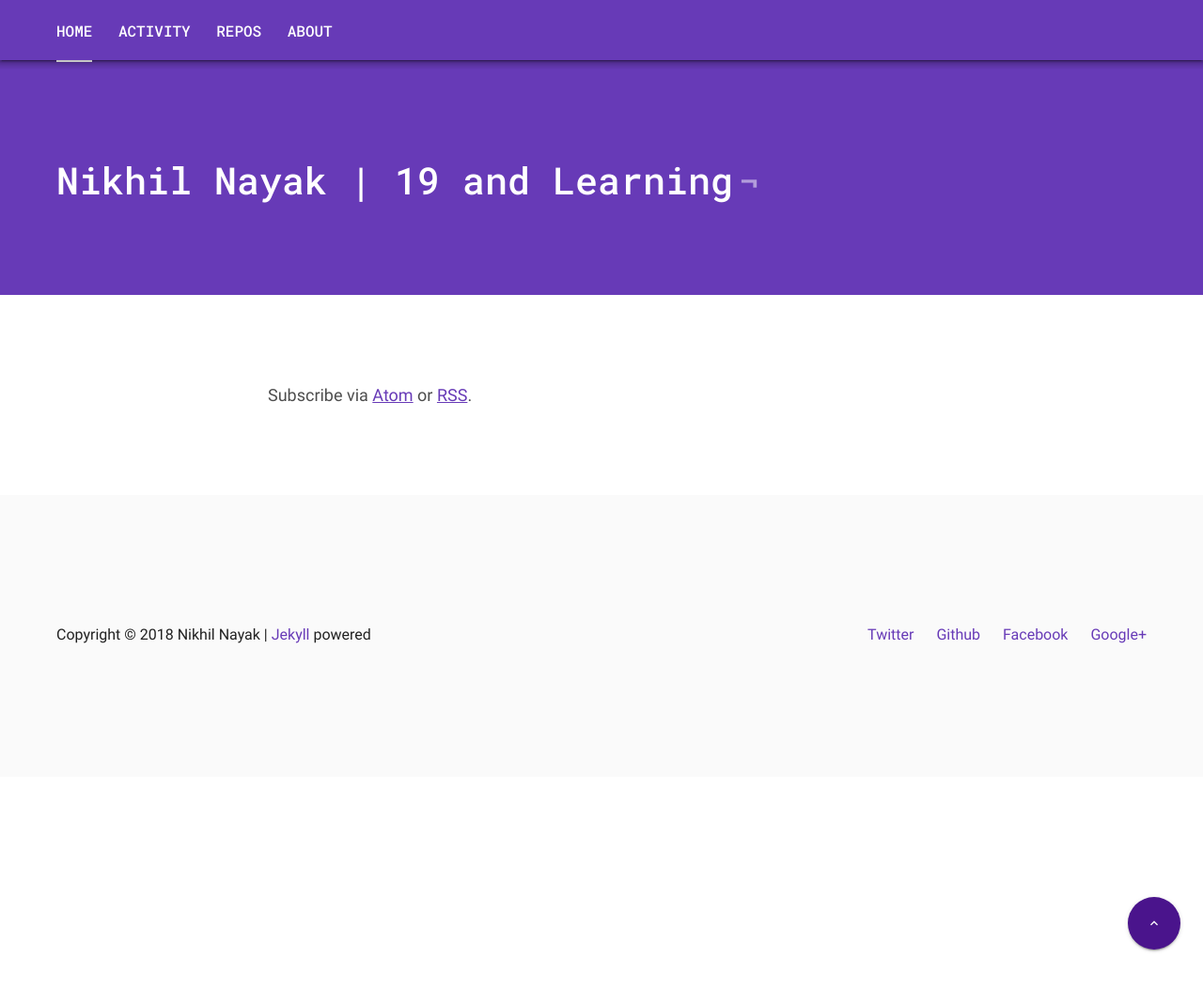
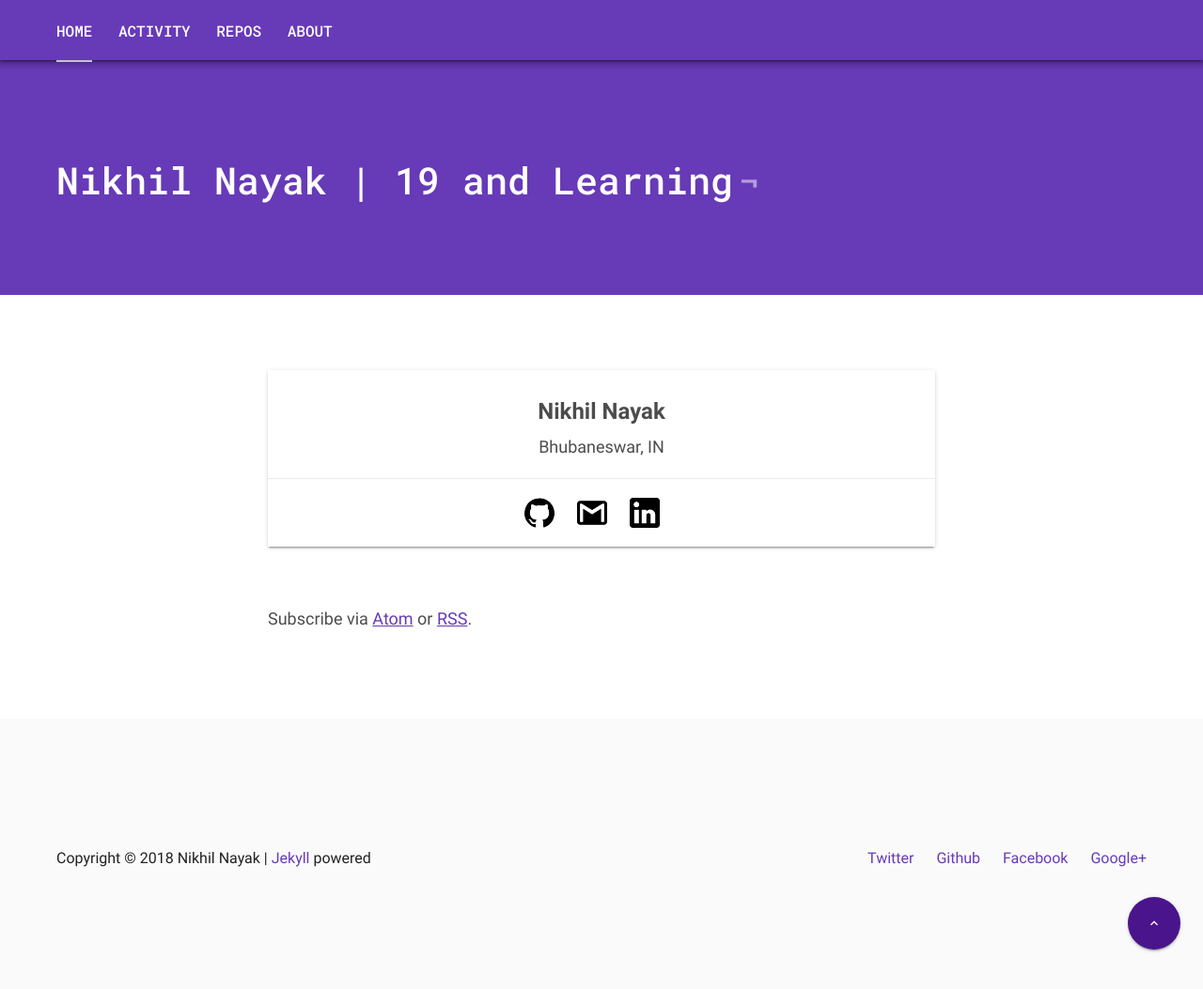
Before and after one commit to nikhilnayak98/blog, a Jekyll site: the page built from index.markdown, in a window 1280 px wide and 1065 px high. Shown: the top 1053 px of the window at 94% size. Built offline with Jekyll 4.4.1, drawn with Linux system fonts in a browser that asks for light colours; nearby versions of some CDN libraries; comment, search, counter and statistics services are not loaded; a style sheet for code colours, icons or effects is not loaded; part of the change alters nothing that is shown.

Commit message:
Update index.markdown

```diff
--- a/index.markdown
+++ b/index.markdown
@@ -2,7 +2,7 @@
 layout: page
 title: Nikhil Nayak | 19 and Learning
 ---
-<!--
+
 <div class="col s12 m12 l4" id="fadeIn" style="opacity: 1;">
 
                 <div class="card hoverable">
@@ -23,20 +23,6 @@ title: Nikhil Nayak | 19 and Learning
 </div>
 <br>
 
-## Hello!
-
-I m a second year undergraduate student of Computer Science And Engineering Dept. at SOA University.
-
-Automating my existence is what I strive for. I m interested in Machine Learning and AI. This is the sole reason for most of the coding and tinkering I do. The rest is for helping out friends, and sometimes just for fun :).
-
-In my spare time you can find me building some or the other thing on the computer. I've done a lot of interesting projects over the past years. Head over to the repos section to check out my exploits.
--->
-
-<div id="github-card"
-     data-username="nikhilnayak98"
-     data-sort-by="updateTime"
-     data-max-repos="0">
-</div>
 
 Subscribe via [Atom]({{ site.url }}/atom.xml) or [RSS]({{ site.url }}/rss.xml).
 
```
